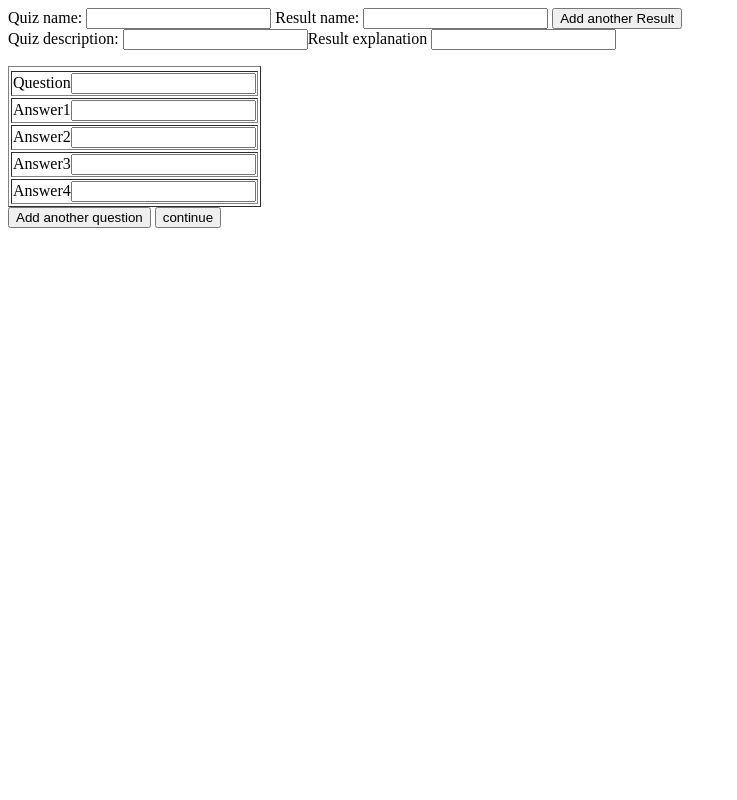
After one commit to RobinReborn/QuizMaker, a Django app: template quizzes/templates/quizzes/quiz_create.html in a window 1280 px wide. The commit adds this page. Shown: the whole page, without its empty margins (0-737 px from the left). Run offline with Django 3.2, Linux system fonts and the light colour scheme; the template is opened without the code that fills it, so the values that code supplies are empty; some libraries are stand-ins or nearby versions.

Commit message:
fixed template/view started working on template to generate quiz

```diff
--- a/quizzes/models.py
+++ b/quizzes/models.py
@@ -3,7 +3,7 @@ class Quiz(models.Model):
 	Quiz_Title = models.CharField(max_length=100)
 	Quiz_Description = models.CharField(max_length=1000)
 	#each of these is paired to the id of a question
-	#Quiz_Answer = models.CommaSeparatedIntegerField(max_length=100)
+	Quiz_Questions = models.CommaSeparatedIntegerField(max_length=100)
 
 class Question(models.Model):
 	question_text = models.CharField(max_length=500)
@@ -15,7 +15,7 @@ class Question(models.Model):
 	Answers = ( (answer1, '1'),(answer2, '2'),(answer3,'3'),(answer4,'4'))
 	#selectedAnswer = models.CharField(max_length=50,choices=Answers)
 
-	Quiz_Part = models.ForeignKey(Quiz,default=1)
+	#Quiz_Part = models.ForeignKey(Quiz,default=1)
 class Result(models.Model):
 	Quiz_Results = models.ForeignKey(Quiz,default=1)
 	Quiz_Scoring = models.CommaSeparatedIntegerField(max_length=100)
--- /dev/null
+++ b/quizzes/templates/quizzes/quiz_create.html
@@ -0,0 +1,37 @@
+<script type="text/javascript" src="http://ajax.googleapis.com/ajax/libs/jquery/1.10.2/jquery.min.js"></script>
+<script type="text/javascript">
+var question_no = 1
+function add_question(){
+	question_no++
+	var html_question_begining = '<form id="q'
+	var html_question_middle = '">Question<input id="question'
+	var html_question_end = '"></input><br/>Answer1<input id="option1button"></input><br/>Answer2<input id="option2button"></input><br/>Answer3<input id="option3button"></input><br/>Answer4<input id="option4button"></input><br/></form>'
+	$("#questions").append(html_question_begining + question_no + html_question_middle + question_no +  html_question_end)
+
+}
+function add_result(){
+	//e.preventDefault();
+	var result = $("#result1").val()
+	$("#results").append("<th>"+result+"</th>")
+}
+</script>
+
+
+Quiz name:        <input type="text" name="Quiz_Name"> Result name: <input type="text" id="result1"></input> <button onclick="add_result();">Add another Result</button><br>
+Quiz description: <input type="text" name="Quiz_Description">Result explanation <input type="text" name="result_explanation1"></input> <br>
+
+<table border=1>
+<div id="results"><tr></tr></div>
+<div id="questions">
+<form id="q1">
+<tr><td>Question<input id="question"></input><br/></td></tr>
+<tr><td>Answer1<input id="option1button"></input><br/></td></tr>
+<tr><td>Answer2<input id="option2button"></input><br/></td></tr>
+<tr><td>Answer3<input id="option3button"></input><br/></td></tr>
+<tr><td>Answer4<input id="option4button"></input><br/></td></tr>
+</form>
+
+</div>
+</table>
+<button onclick="add_question();">Add another question</button>
+<button onclick="submit_quiz();">continue</button>
--- a/quizzes/urls.py
+++ b/quizzes/urls.py
@@ -4,7 +4,7 @@ from django.conf.urls import patterns, url
 from quizzes import views
 
 urlpatterns = patterns('',
+    url(r'^create', views.quiz_create, name='quiz_create'),
     url(r'^$', views.index, name='index'),
-    url(r'^(?P<Quiz_Title>.+)/$', views.quiz, name='quiz'),
-
+    url(r'^(?P<Quiz_Name>.+)/$', views.quiz, name='quiz'),
 )
```
Also changed, not shown: quizzes/templates/quizzes/quiz.html (+14 -3 lines), quizzes/views.py (+13 -4 lines), quizzes/migrations/0001_initial.py, 5 other files.
